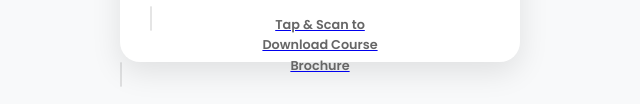
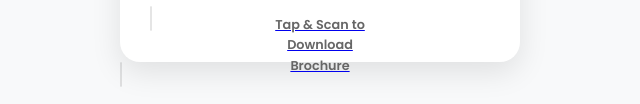
Before and after one commit to Deepfullstack/Visiting-card, a plain HTML site: page index.html in a window 1280 px wide. Shown: the part 898-1002 px from the top of the page, 319-959 px from the left. Drawn offline with Linux system fonts and the light colour scheme.

Commit message:
Update index.html

```diff
--- a/index.html
+++ b/index.html
@@ -80,7 +80,7 @@
                 <a href="https://free.qrplanet.com/l/media?f=4e4cd269cd2572b3bf31673229f5db7e&sid=10333687" target="_blank" class="qr-code">
                 <img src="/qr.png"
                      alt="QR Code" class="qr-code">
-                <p class="qr-text">Tap & Scan to Download Course Brochure</p>
+                <p class="qr-text">Tap & Scan to Download Brochure</p>
             </div>
         </div>
     </div>
```
